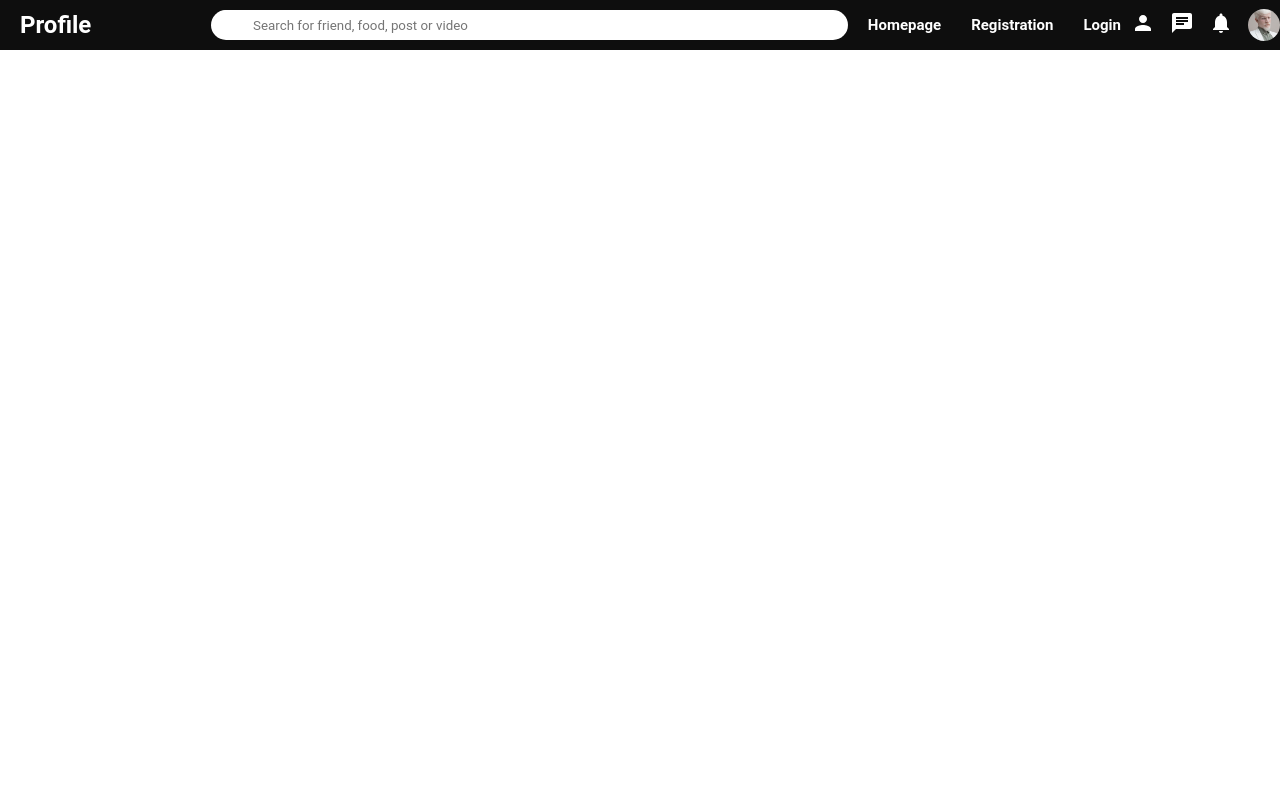
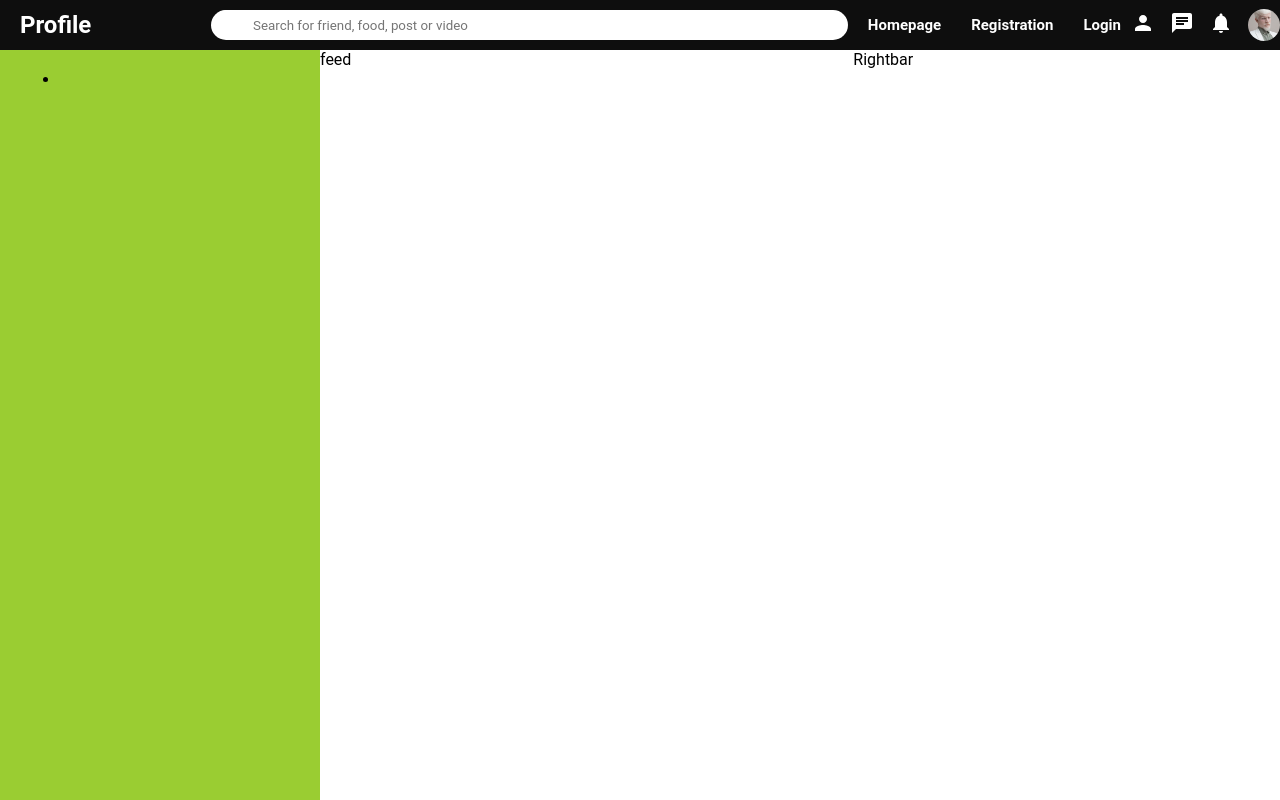
Before and after one commit to mafhoot/Clone-Shaftaloo, a React (Create React App) app in the folder my-app/: page / in a window 1280 px wide. Built offline with nearby package versions, Linux system fonts and the light colour scheme; a web font is replaced by a local one.

Commit message:
update sidebar

```diff
--- a/my-app/src/components/feed/Feed.jsx
+++ b/my-app/src/components/feed/Feed.jsx
@@ -2,6 +2,6 @@ import "./feed.css"
 
 export default function feed() {
   return (
-    <div>feed</div>
+    <div className="feed">feed</div>
   )
 }
--- a/my-app/src/components/feed/feed.css
+++ b/my-app/src/components/feed/feed.css
@@ -0,0 +1,4 @@
+.feed
+{
+    flex: 5;
+}
--- a/my-app/src/components/rightbar/Rightbar.jsx
+++ b/my-app/src/components/rightbar/Rightbar.jsx
@@ -2,6 +2,6 @@ import "./rightbar.css"
 
 export default function Rightbar() {
   return (
-    <div>Rightbar</div>
+    <div className="rightbar">Rightbar</div>
   )
 }
--- a/my-app/src/components/rightbar/rightbar.css
+++ b/my-app/src/components/rightbar/rightbar.css
@@ -0,0 +1,8 @@
+.rightbar
+{
+    flex: 4;
+
+
+
+
+}
--- a/my-app/src/components/sidebar/Sidebar.jsx
+++ b/my-app/src/components/sidebar/Sidebar.jsx
@@ -1,7 +1,24 @@
 import "./sidebar.css"
+import {} from "@material-ui/icons"
+
+
+
 
 export default function Sidebar() {
   return (
-    <div>Sidebar</div>
+    <div className="sidebar">
+      <div className="sidebarWrapper">
+        <ul className="sidebarList">
+          <li  className="sidebarListItem" >
+
+          </li>
+
+
+
+
+        </ul>
+
+      </div>
+    </div>
   )
 }
--- a/my-app/src/components/sidebar/sidebar.css
+++ b/my-app/src/components/sidebar/sidebar.css
@@ -0,0 +1,15 @@
+.sidebar
+{
+    flex: 3;
+    height:calc(100vh - 50px);
+    background-color: yellowgreen;
+}
+
+
+
+.sidebarWrapper
+{
+    padding: 20px;
+    background-color: yellowgreen;
+
+}
--- a/my-app/src/pages/home/Home.js
+++ b/my-app/src/pages/home/Home.js
@@ -1,13 +1,28 @@
 // import React from 'react'
 
+import "./home.css"
 import Topbar from "../../components/topbar/Topbar";
 
+import Sidebar from "../../components/sidebar/Sidebar"
+
+import Rightbar from "../../components/rightbar/Rightbar"
+
+import Feed from "../../components/feed/Feed"
 
 // import Topbar from "/components/topbar/Topbar"
 export default function Home() {
   return (
     // <div>This is home page</div>
-    <Topbar/>
+    <>
+      <Topbar/>
+      <div className="homecontainer ">
+        <Sidebar/>
+        <Feed/>
+        <Rightbar/>
+      </div>
+
+    </>
+    // چون که از چند تا کامپوننت استفاده میشه  از <> استفاده میکنیم
   )
 }
 
--- a/my-app/src/pages/home/home.css
+++ b/my-app/src/pages/home/home.css
@@ -0,0 +1,10 @@
+.homecontainer
+{
+    display: flex;
+    width: 100%;
+
+
+
+
+
+}
```
